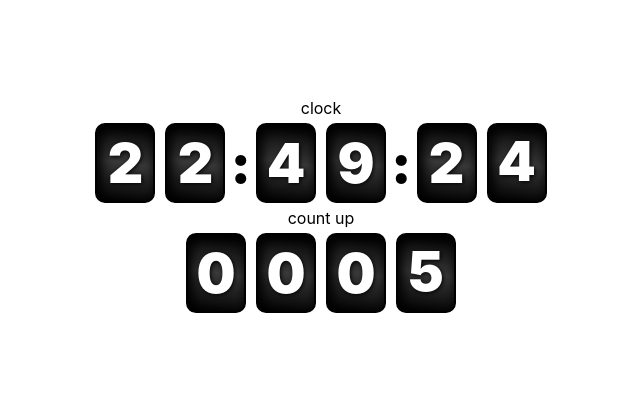
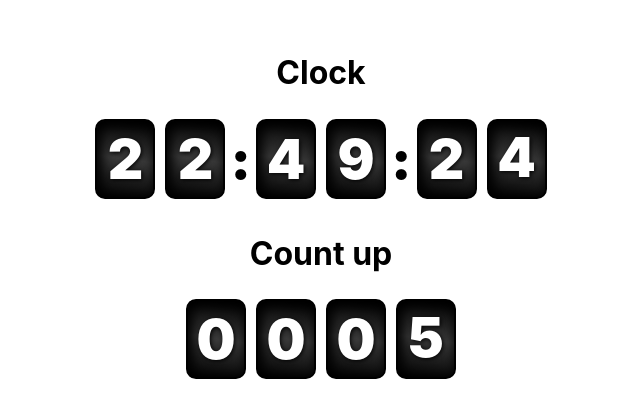
Before and after one commit to moji2002/animated-clock, a Next.js app: page / in a window 1280 px wide. Shown: the part 192-610 px from the top of the page, without its empty margins (319-959 px from the left). Built offline with nearby package versions, Linux system fonts and the light colour scheme.

Commit message:
odometer

```diff
--- a/pages/index.tsx
+++ b/pages/index.tsx
@@ -8,18 +8,16 @@ const Home: NextPage = () => {
   return (
     <div className={styles.container}>
       <Head>
-        <title>Animated Clock</title>
-        <meta
-          name="description"
-          content="Simple animated clock with react that I build in my spare time"
-        />
+        <title>Odometer</title>
+        <meta name="description" content="odometer with react" />
         <link rel="icon" href="/favicon.ico" />
       </Head>
 
       <main className={styles.main}>
-        <div>clock</div>
+        <h1>Clock</h1>
         <Clock />
-        <div>count up</div>
+
+        <h1 style={{ marginTop: 30 }}>Count up</h1>
         <CountUp />
       </main>
     </div>
```
Also changed, not shown: preview.gif, 1 other file (tests, documents, lock files or other folders).
